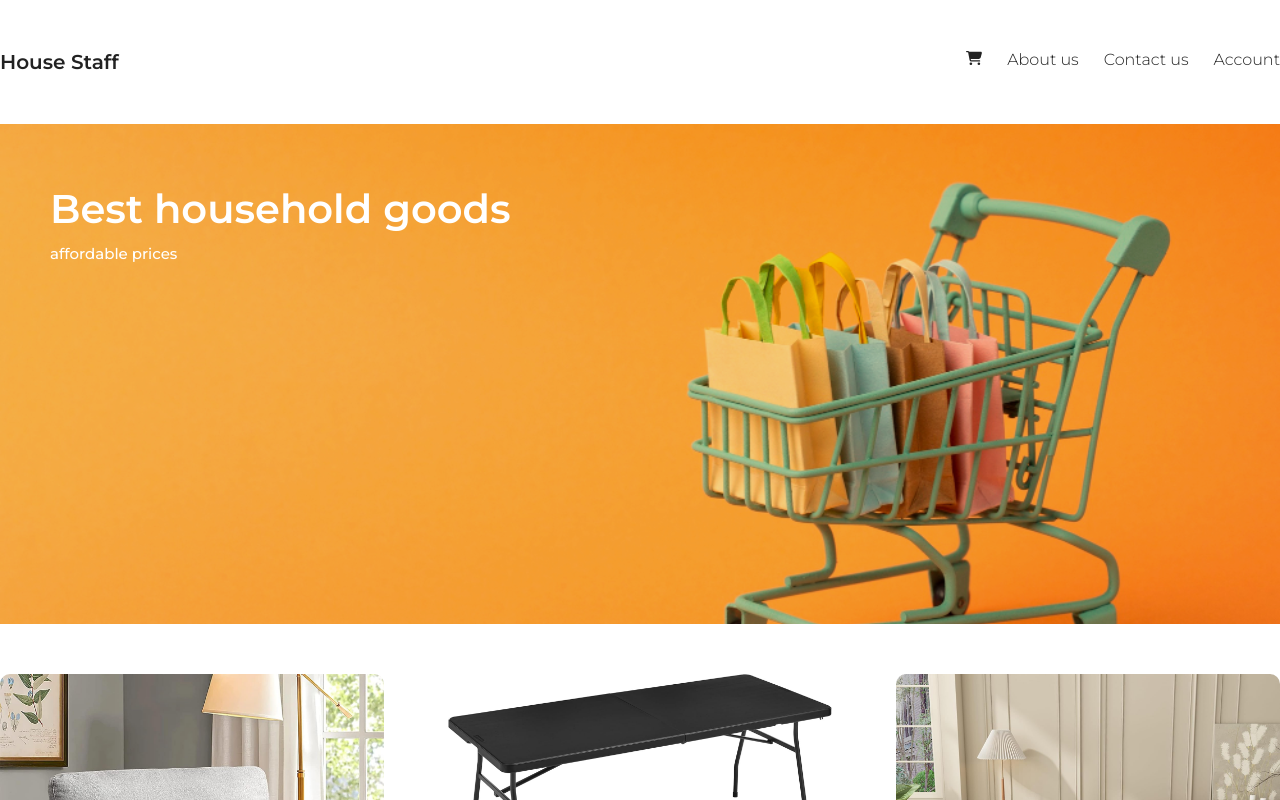
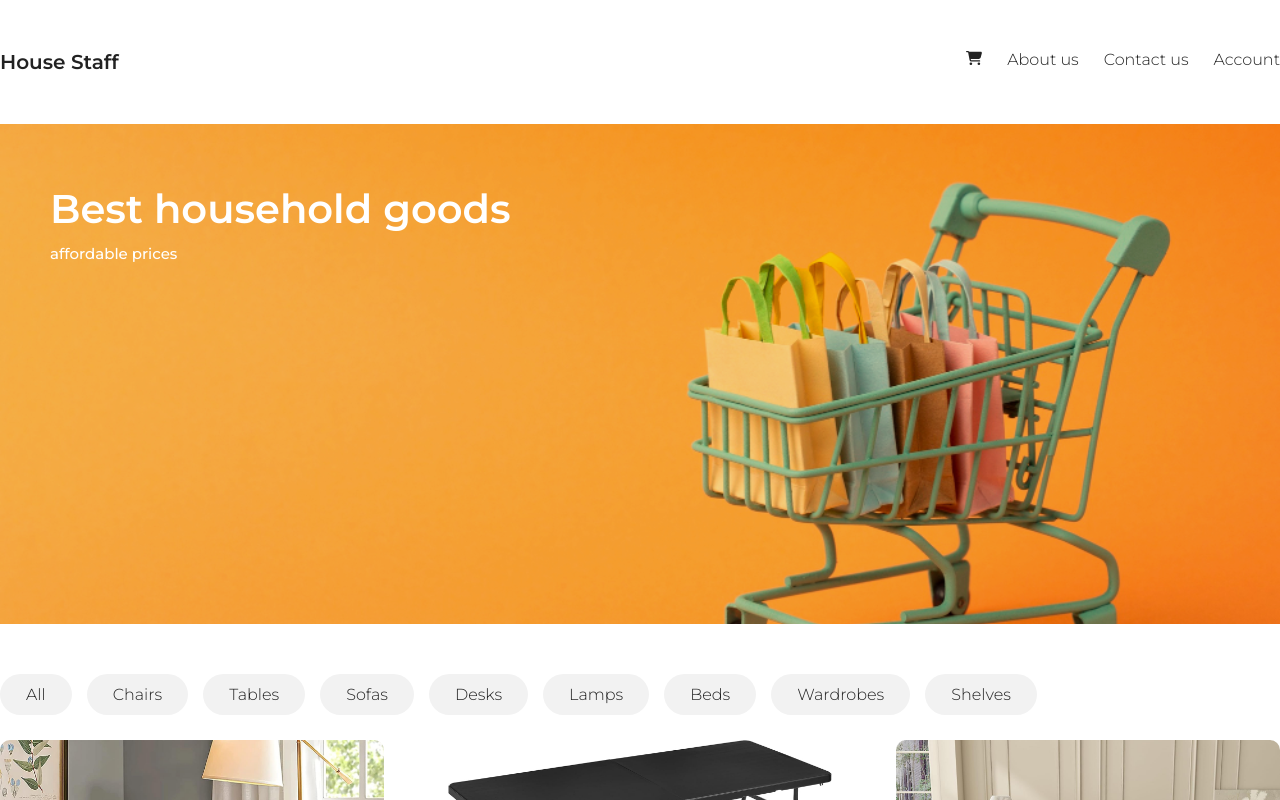
Before and after one commit to binaryboobs/E-commerce_react-js, a React (Create React App) app: page / in a window 1280 px wide. Shown: the top 800 px of the page. Built offline with nearby package versions, Linux system fonts and the light colour scheme.

Commit message:
Added categories, preparing to PDP

```diff
--- a/src/App.js
+++ b/src/App.js
@@ -2,12 +2,14 @@
 import Header from "./components/Header";
 import Footer from "./components/Footer";
 import Items from "./components/Items";
+import Categories from "./components/Categories";
 
 class App extends React.Component {
   constructor(props) {
     super(props)
     this.state = {
       orders: [],
+      currentItems: [],
       items: [
         {
           id: 1,
@@ -91,17 +93,30 @@
         }
       ]
     }
+    this.state.currentItems = this.state.items;
     this.addToOrder = this.addToOrder.bind(this);
     this.deleteOrder = this.deleteOrder.bind(this);
+    this.chooseCategory = this.chooseCategory.bind(this);
   }
   render() {
     return (
       <div className="wrapper">
         <Header orders={this.state.orders} onDelete={this.deleteOrder}/>
-        <Items items={this.state.items} onAdd={this.addToOrder} />
+        <Categories chooseCategory={this.chooseCategory}/>
+        <Items items={this.state.currentItems} onAdd={this.addToOrder} />
         <Footer />
       </div>
     );
+  }
+
+  chooseCategory(category) {
+    if (category === 'all') {
+      this.setState({currentItems: this.state.items})
+      return;
+    }
+    this.setState({
+      currentItems: this.state.items.filter(el => el.category === category)
+    })
   }
 
   deleteOrder(id) {
--- /dev/null
+++ b/src/components/Categories.js
@@ -0,0 +1,34 @@
+import React, { Component } from 'react'
+
+export class Categories extends Component {
+  constructor(props) {
+    super(props)
+    this.state = {
+      categories: [
+        { key: 'all', name: 'All' },
+        { key: 'chairs', name: 'Chairs' },
+        { key: 'tables', name: 'Tables' },
+        { key: 'sofas', name: 'Sofas' },
+        { key: 'desks', name: 'Desks' },
+        { key: 'lamps', name: 'Lamps' },
+        { key: 'beds', name: 'Beds' },
+        { key: 'wardrobes', name: 'Wardrobes' },
+        { key: 'shelves', name: 'Shelves' }
+      ]
+    }
+  }
+
+  render() {
+    return (
+      <div className='categories'>
+        {this.state.categories.map(el => (
+          <div key={el.key} onClick={() => this.props.chooseCategory(el.key)}>
+            {el.name}
+          </div>
+        ))}
+      </div>
+    )
+  }
+}
+
+export default Categories
--- a/src/index.css
+++ b/src/index.css
@@ -149,6 +149,24 @@
     color: #fff;
 }
 
+.categories div {
+    display: inline-block;
+    background: #f2f2f2;
+    border-radius: 50px;
+    padding: 10px 25px;
+    margin-bottom: 25px;
+    margin-right: 15px;
+    cursor: pointer;
+    border: 1px solid transparent;
+    transition: all 500ms ease;
+}
+
+.categories div:hover {
+    border-color: silver;
+    transform: scale(1.1);
+}
+
+
 main {
     display: flex;
     width: 100%;
```
Also changed, not shown: src/components/ShowFullItem.js (added, +13 -0 lines).
